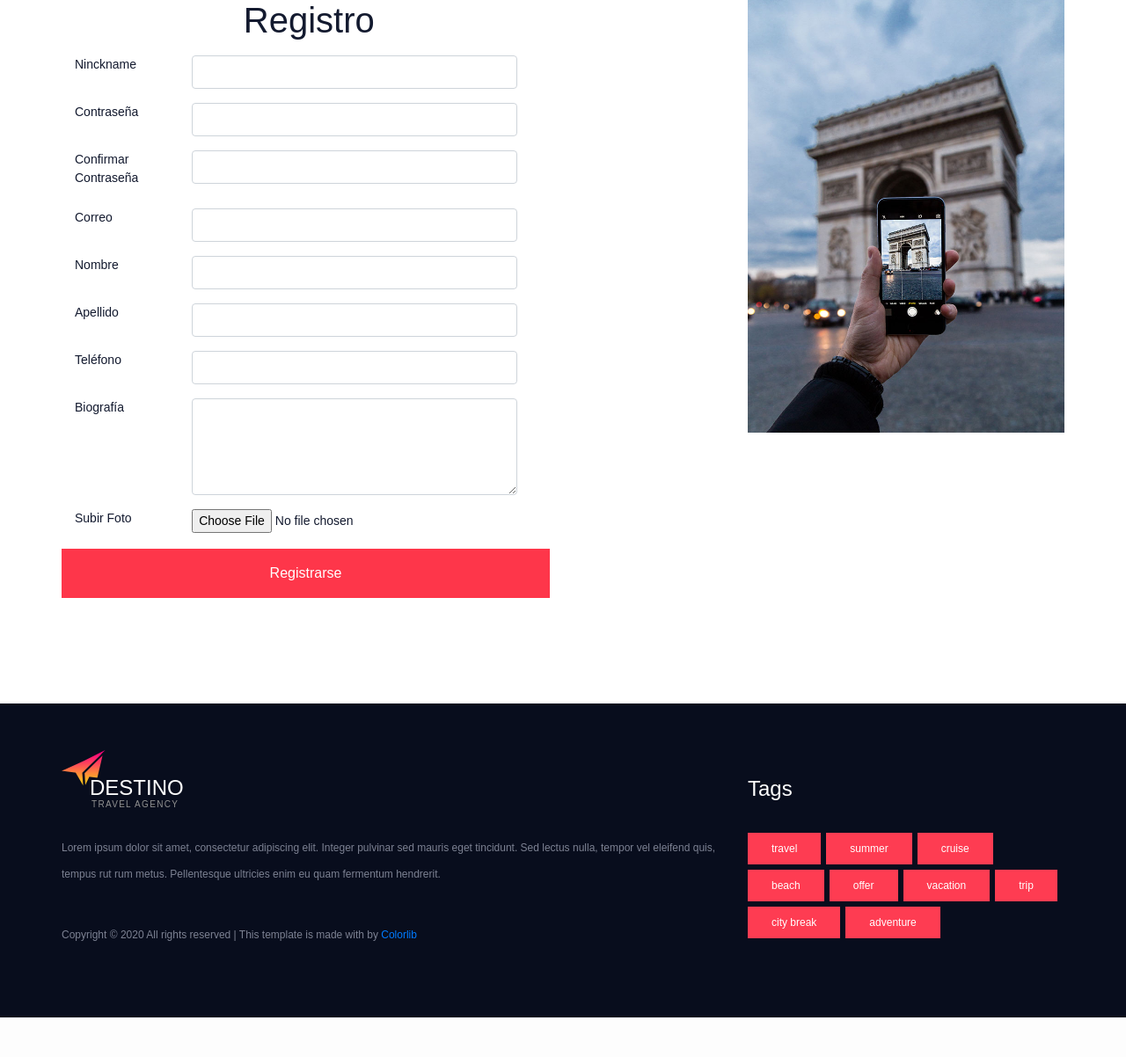
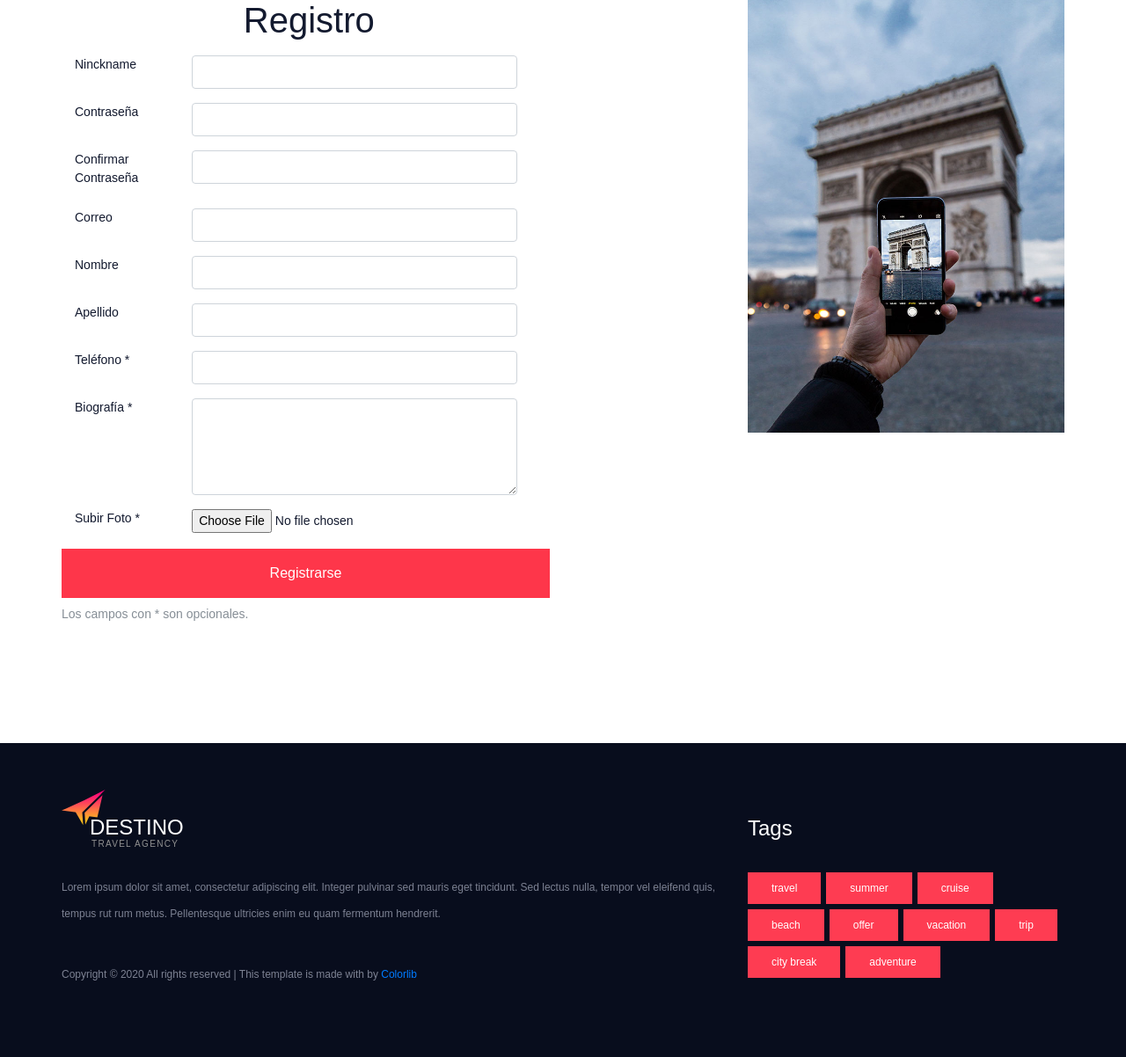
Before and after one commit to JotaJota96/TripDo_obligatorio_PHP, a CodeIgniter app: page /laboratorio-php/index.php/registro/index in a window 1280 px wide. Shown: the part 169-1371 px from the top of the page at 88% size. Before the commit the page ends 1326 px from the top, so only its background shows below. Run offline with CodeIgniter, Linux system fonts and the light colour scheme.

Commit message:
controlador registrar funcional

```diff
--- a/tripdo/application/controllers/Registro.php
+++ b/tripdo/application/controllers/Registro.php
@@ -6,8 +6,10 @@ class Registro extends CI_Controller {
 	public $data = array();
 
     function __construct(){
-        parent::__construct();
+		parent::__construct();
+		$this->load->model('MTripDo');
 		$this->load->library(array('form_validation')); //Carga la libreria para trabajar con formularios
+		$this->load->library('DtUsuario');
 		$this->load->helper(array('main_menu', 'url','html'));
 		$this->data['title'] = 'Registro';
 		$this->data['style'] = 'registro_style.css';
@@ -20,21 +22,24 @@ class Registro extends CI_Controller {
 
 	 *
 	 */
-	public function index()
-	{
+	public function index(){
+		// si hay una sesion iniciada, redirige a la pagina de inicio
+        if ($this->session->has_userdata('nickname')){
+            redirect(base_url());
+        }
+        // sino redirijo al registro
 		$this->load->view('registro', $this->data);
 	}
 
 	public function validate(){
 		//$rules = getRegisterRules();
 		//Validaciones
-		$this->form_validation->set_rules('nickname', 'Nickname', 'trim|required|min_length[5]|max_length[25]|alpha_dash|callback_nickname_check');
+		$this->form_validation->set_rules('nickname', 'Nickname', 'trim|required|min_length[5]|max_length[25]|alpha_dash|is_unique[usuario.nickname]');
 		$this->form_validation->set_rules('contrasenia', 'Contraseña', 'trim|required|min_length[4]|max_length[20]');
 		$this->form_validation->set_rules('contrasenia2', 'Confirmar Contraseña', 'trim|required|min_length[4]|max_length[20]|matches[contrasenia]');
 		$this->form_validation->set_rules('nombre', 'Nombre', 'required|trim|min_length[5]|max_length[20]|alpha');
 		$this->form_validation->set_rules('apellido', 'Apellido', 'trim|required|min_length[3]|max_length[20]|alpha');
-		$this->form_validation->set_rules('email', 'Correo', 'trim|required|valid_email|callback_email_check');
-		//$this->form_validation->set_rules('email', 'Email', 'required|is_unique[users.email]');
+		$this->form_validation->set_rules('email', 'Correo', 'trim|required|valid_email|is_unique[usuario.email]');
 
 		//Mensajes de error
 		$this->form_validation->set_message('min_length', 'El campo %s debe tener al menos %s characters.');
@@ -44,14 +49,52 @@ class Registro extends CI_Controller {
 		$this->form_validation->set_message('matches', 'La contraseñas no coinciden.');
 		$this->form_validation->set_message('alpha', 'El campo %s solo puede contener caracteres alfabéticos.');
 		$this->form_validation->set_message('alpha_dash','El campo %s solo puede contener caracteres alfanuméricos, guiones bajos y guiones.');
+		$this->form_validation->set_message('is_unique','Ya existe un usuario con ese %s');
 
 		if($this->form_validation->run() === FALSE){
 			$this->load->view('registro', $this->data);
 		}else{
-
+			$this->registrar();
 		}
 	}
 
+	public function registrar(){
+
+		$redirigir = $this->input->post('btnregistrar');
+        if ( ! isset($redirigir)) {
+            redirect(base_url());
+		}
+
+		//$this->load->view('sssss');
+		//return;
+
+		$dtusuario = new DtUsuario();
+		$nick = $this->input->post('nickname');
+		$pass = $this->input->post('contrasenia');
+		$dtusuario->nickname = $nick;
+		$dtusuario->email = $this->input->post('email');
+		$dtusuario->contrasenia = $pass;
+		$dtusuario->nombre = $this->input->post('nombre');
+		$dtusuario->apellido = $this->input->post('apellido');
+		$dtusuario->telefono = $this->input->post('telefono');
+		$dtusuario->biografia = $this->input->post('biografia');
+		//$dtusuario->imagen = $this->input->post('imagen');
+
+		try {
+
+			$this->MTripDo->registrarUsuario($dtusuario);
+			$this->session->set_userdata('nickname', $nick);
+			redirect(base_url());
+
+		} catch (Exception $e) {
+			$this->data['exception'] = $e;
+			$this->load->view('registro', $this->data);
+		}
+
+	}
+
+	/*
+	//Para no saltearme el modle vista controlador
 	public function nickname_check($str){
 		if ($str == 'test'){
 			$this->form_validation->set_message('username_check', 'Nickname ya está en uso.');
@@ -61,9 +104,6 @@ class Registro extends CI_Controller {
 			return TRUE;
 		}
 	}
-
-	public function email_check($test){
-
-	}
+	*/
 
 }
--- a/tripdo/application/views/registro.php
+++ b/tripdo/application/views/registro.php
@@ -63,29 +63,39 @@
 								</div>
 
 								<div class="form-group col-md-9 row">
-									<label class="col-md-3" for="telefono">Teléfono</label>
+									<label class="col-md-3" for="telefono">Teléfono *</label>
 									<div class="col-md-9">
 										<input type="phone" class="form-control" id="telefono" name="telefono">
 									</div>
 								</div>
 
 								<div class="form-group row col-md-9">
-									<label class="col-md-3" for="biografia">Biografía</label>
+									<label class="col-md-3" for="biografia">Biografía *</label>
 									<div class="col-md-9">
-    									<textarea class="form-control" id="biografia" rows="4"></textarea>
+    									<textarea class="form-control" id="biografia" rows="4" name="biografia"></textarea>
 									</div>
 								</div>
 
 								<div class="form-group row col-md-9">
-									<label class="col-md-3" for="foto">Subir Foto</label>
+									<label class="col-md-3" for="foto">Subir Foto *</label>
 									<div class="col-md-9">
 										<input type="file" class="form-control-file" id="foto">
 									</div>
 								</div>
+
 								<div class="form-goup row">
 									<div class="col-md-9">
-										<button type="submit" class="_button btn-block">Registrarse</button>
+										<button type="submit" class="_button btn-block" name="btnregistrar">Registrarse</button>
+
+										<?php if(isset($exception)){ ?>
+										<span><?=  $exception; ?></span>
+										<?php } ?>
+
 									</div>
+								</div>
+
+								<div class="form-group row col-md-9 mt-2">
+									<span class="text-muted">Los campos con * son opcionales.</span>
 								</div>
 							</form>
 
```
